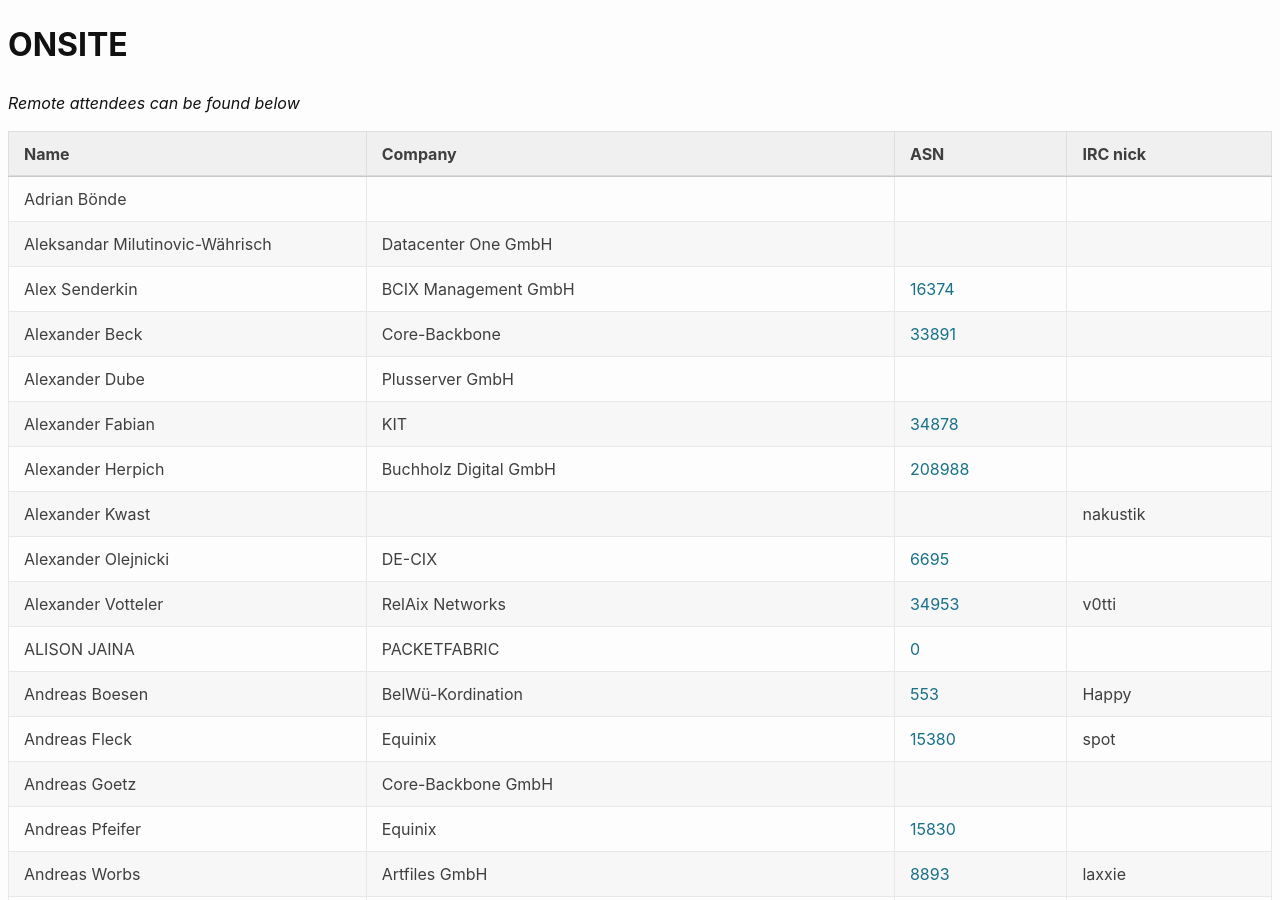
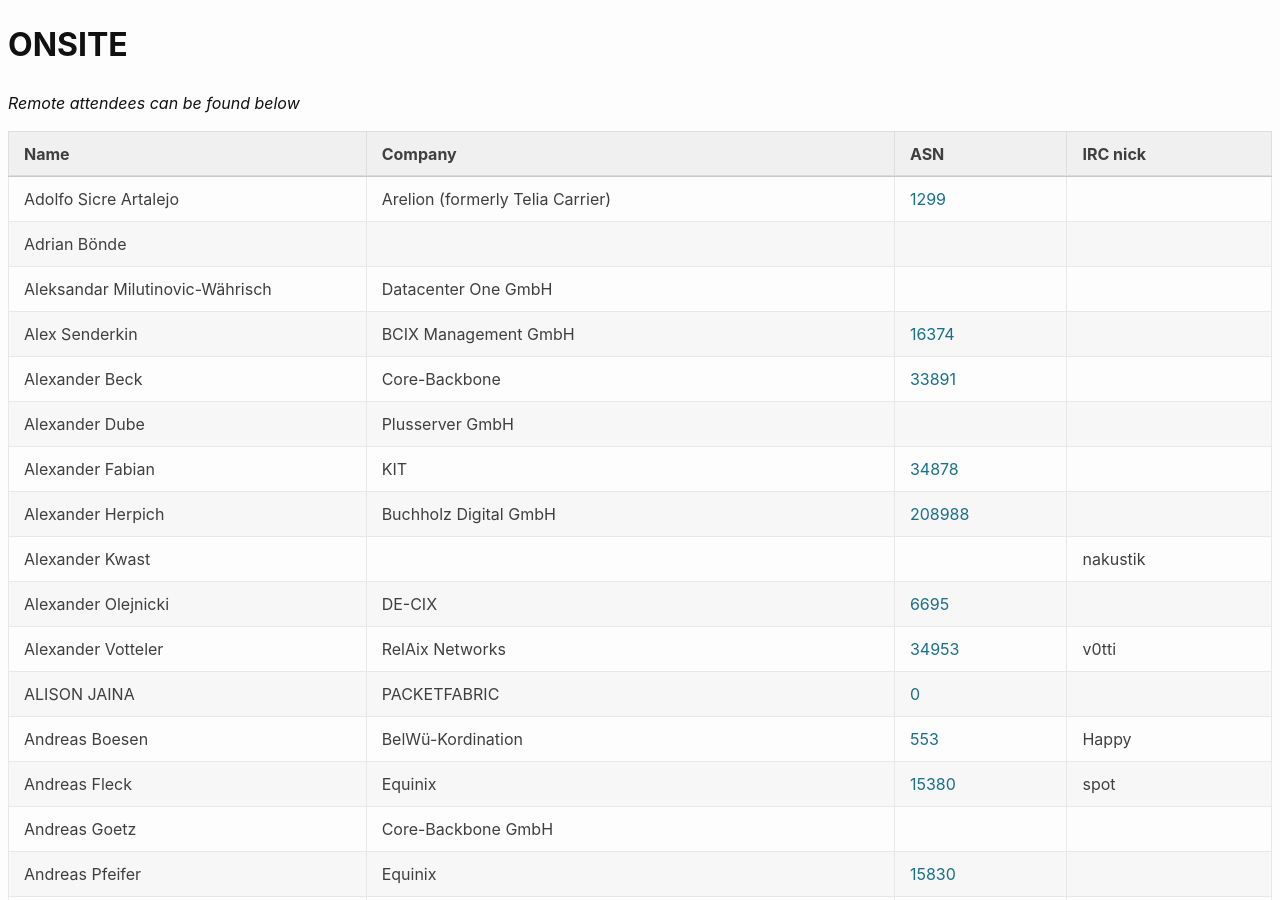
Before and after one commit to denog/pretix-attendeelist, a Jekyll site: the page built from denog14/index.md, in a window 1280 px wide and 900 px high. Built offline with Jekyll 4.4.1, drawn with Linux system fonts in a browser that asks for light colours; some of the changed text lies outside the part shown.

Commit message:
Latest data: Mon Oct 31 09:11:16 UTC 2022

```diff
--- a/_data/attendees_denog14_onsite.json
+++ b/_data/attendees_denog14_onsite.json
@@ -1,4 +1,10 @@
 [
+  {
+    "name": "Adolfo Sicre Artalejo",
+    "company": "Arelion (formerly Telia Carrier)",
+    "irc": null,
+    "asn": "1299"
+  },
   {
     "name": "Adrian Bönde",
     "company": null,
@@ -862,6 +868,12 @@
     "company": "incluesion",
     "irc": "Zugschlus",
     "asn": null
+  },
+  {
+    "name": "Marc Korthaus",
+    "company": "Inter.link GmbH",
+    "irc": null,
+    "asn": "5405"
   },
   {
     "name": "Marco Firsching",
```
